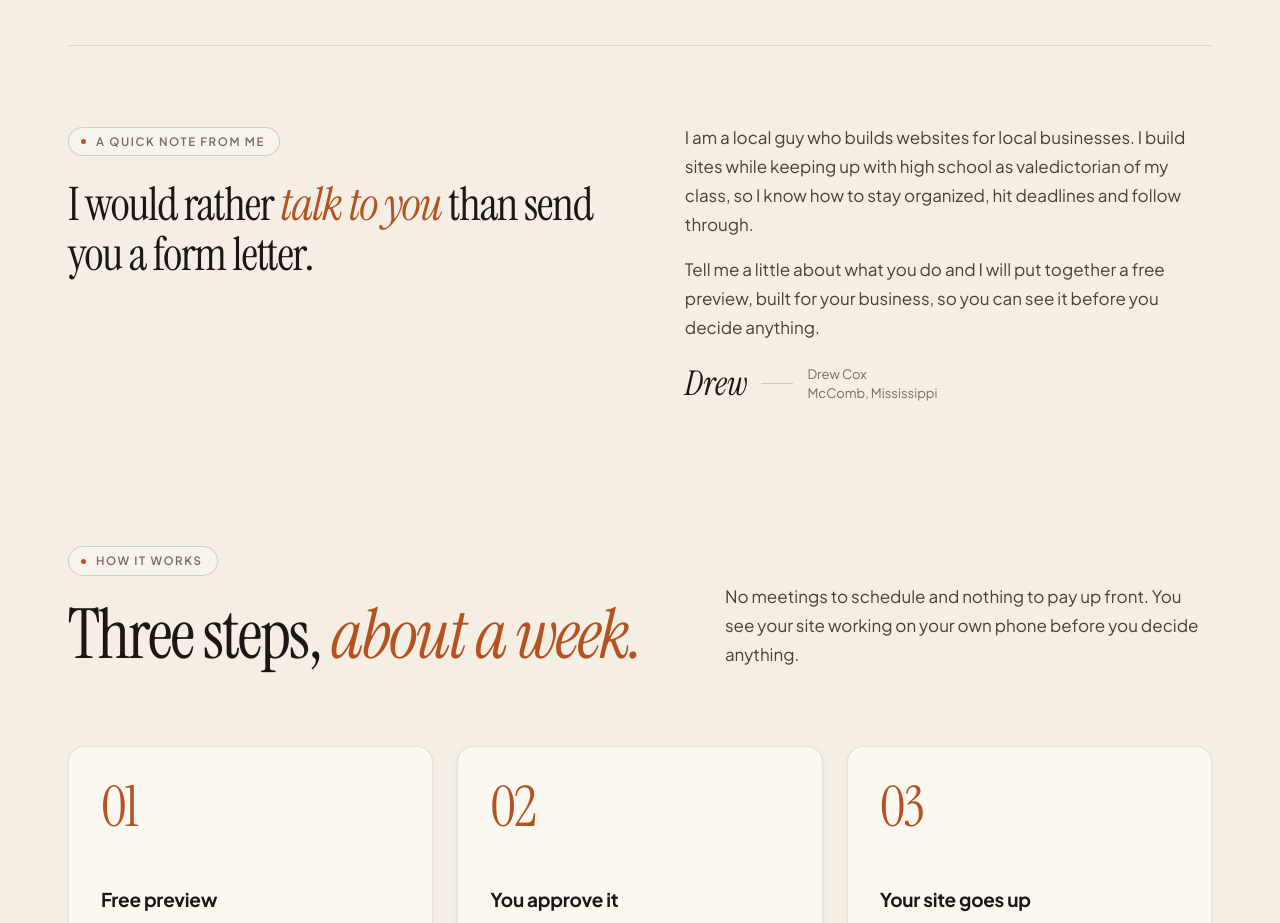
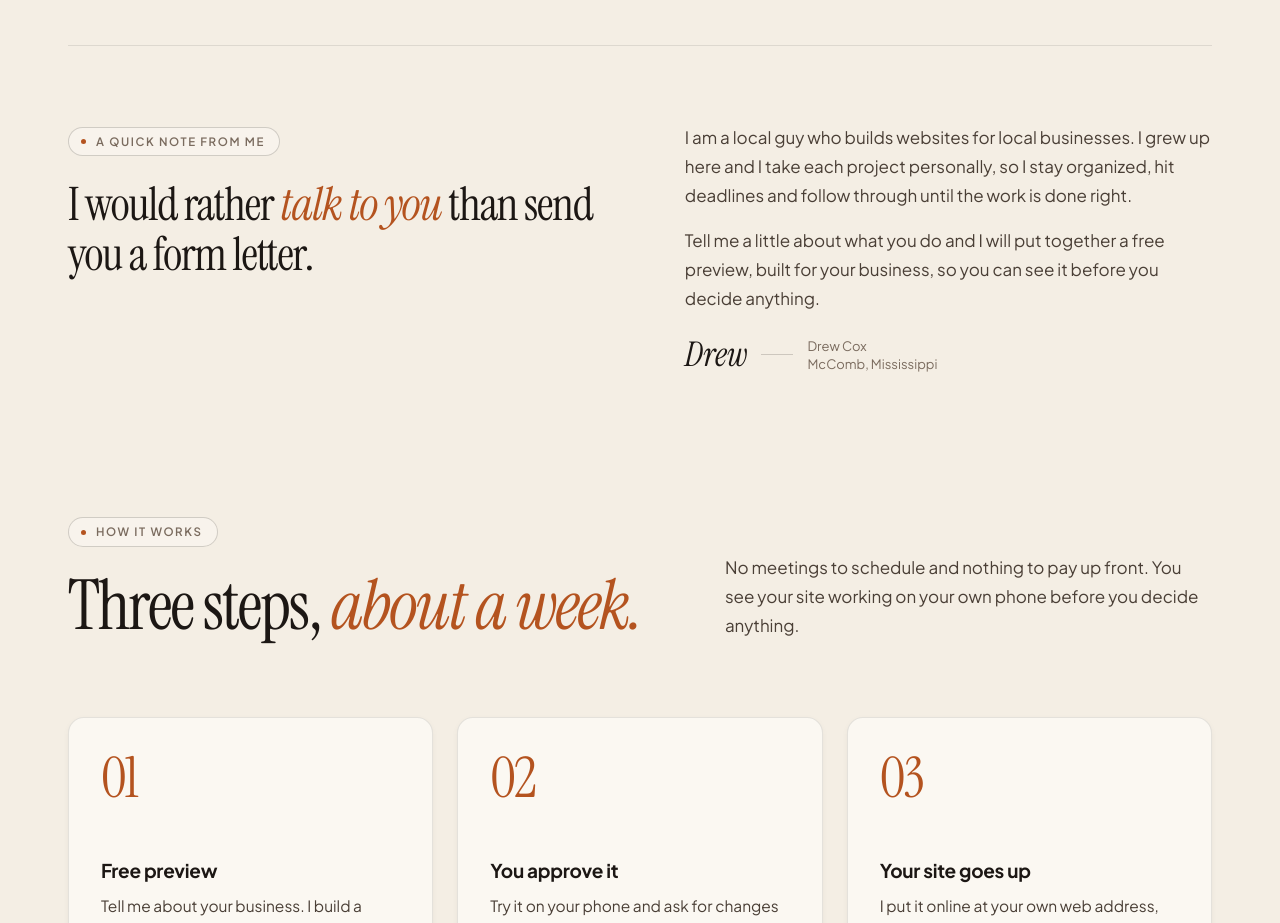
Before and after one commit to drewcox9179/coxdigitalsolutions, a plain HTML site: page index.html in a window 1280 px wide. Shown: the part 980-1903 px from the top of the page. Drawn offline with Linux system fonts and the light colour scheme.

Commit message:
Replace valedictorian line in the about note with plainer wording
Co-Authored-By: Claude Haiku 5.5 <noreply@anthropic.com>
Claude-Session: https://claude.ai/code/session_01SyjwdRNo72TSrJc7tNdNsj

```diff
--- a/index.html
+++ b/index.html
@@ -876,7 +876,7 @@
           <p class="note-quote">I would rather <em>talk to you</em> than send you a form letter.</p>
         </div>
         <div class="note-body" data-reveal style="--d:.1s">
-          <p>I am a local guy who builds websites for local businesses. I build sites while keeping up with high school as valedictorian of my class, so I know how to stay organized, hit deadlines and follow through.</p>
+          <p>I am a local guy who builds websites for local businesses. I grew up here and I take each project personally, so I stay organized, hit deadlines and follow through until the work is done right.</p>
           <p>Tell me a little about what you do and I will put together a free preview, built for your business, so you can see it before you decide anything.</p>
           <div class="note-sign"><span class="sig">Drew</span><i></i><small>Drew Cox<br>McComb, Mississippi</small></div>
         </div>
```
